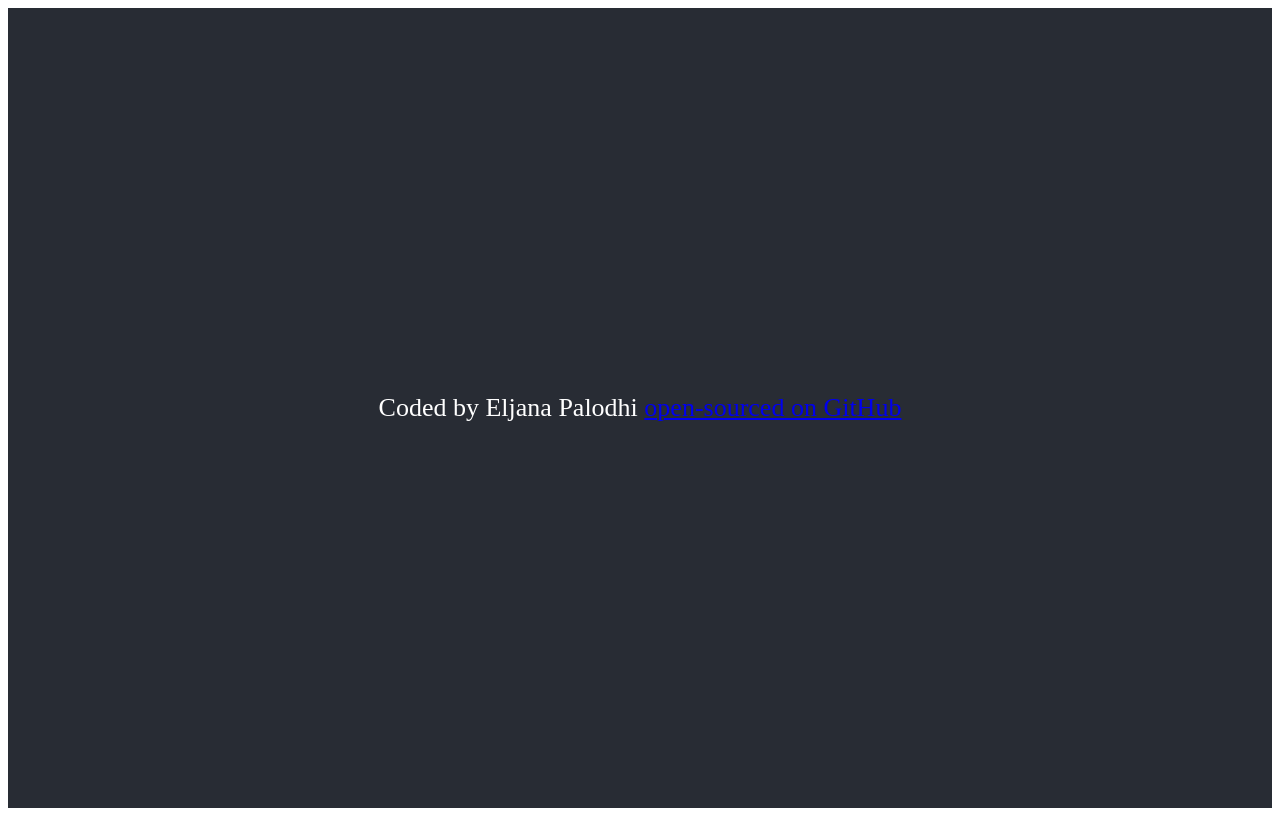
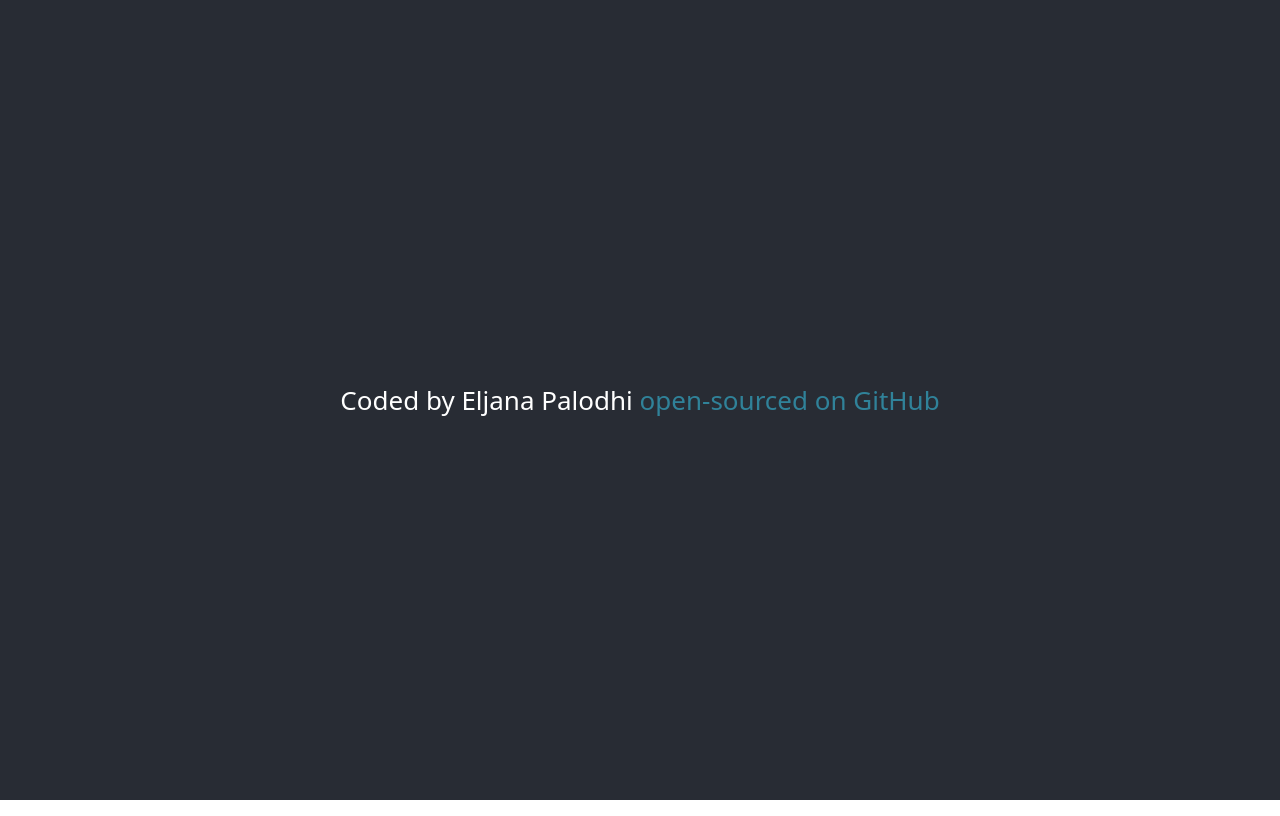
Before and after one commit to eljanaPalodhi/weather-react-app, a React (Create React App) app: page / in a window 1280 px wide. Built offline with nearby package versions, Linux system fonts and the light colour scheme.

Commit message:
added bootstrap

```diff
--- a/package.json
+++ b/package.json
@@ -6,6 +6,7 @@
     "@testing-library/jest-dom": "^5.16.5",
     "@testing-library/react": "^13.4.0",
     "@testing-library/user-event": "^13.5.0",
+    "bootstrap": "^5.2.3",
     "react": "^18.2.0",
     "react-dom": "^18.2.0",
     "react-scripts": "5.0.1",
--- a/src/App.css
+++ b/src/App.css
@@ -10,7 +10,7 @@
   color: white;
 }
 
-.App-link {
-  color: #61dafb;
+.App a {
+  color: #308299;
   text-decoration: none;
 }
--- a/src/App.js
+++ b/src/App.js
@@ -1,8 +1,10 @@
+import react from "react";
 import "./App.css";
 
-function App() {
+export default function App() {
   return (
     <div className="App">
+      <div className="container">
         <footer>
           Coded by Eljana Palodhi{" "}
           <a
@@ -13,7 +15,6 @@ function App() {
           </a>
         </footer>
       </div>
+    </div>
   );
 }
-
-export default App;
--- a/src/index.js
+++ b/src/index.js
@@ -1,5 +1,6 @@
 import React from "react";
 import ReactDOM from "react-dom/client";
+import "bootstrap/dist/css/bootstrap.css";
 
 import App from "./App";
 import reportWebVitals from "./reportWebVitals";
```
Also changed, not shown: 1 other file (tests, documents, lock files or other folders). Lines whose indentation alone changed are shown as unchanged.
